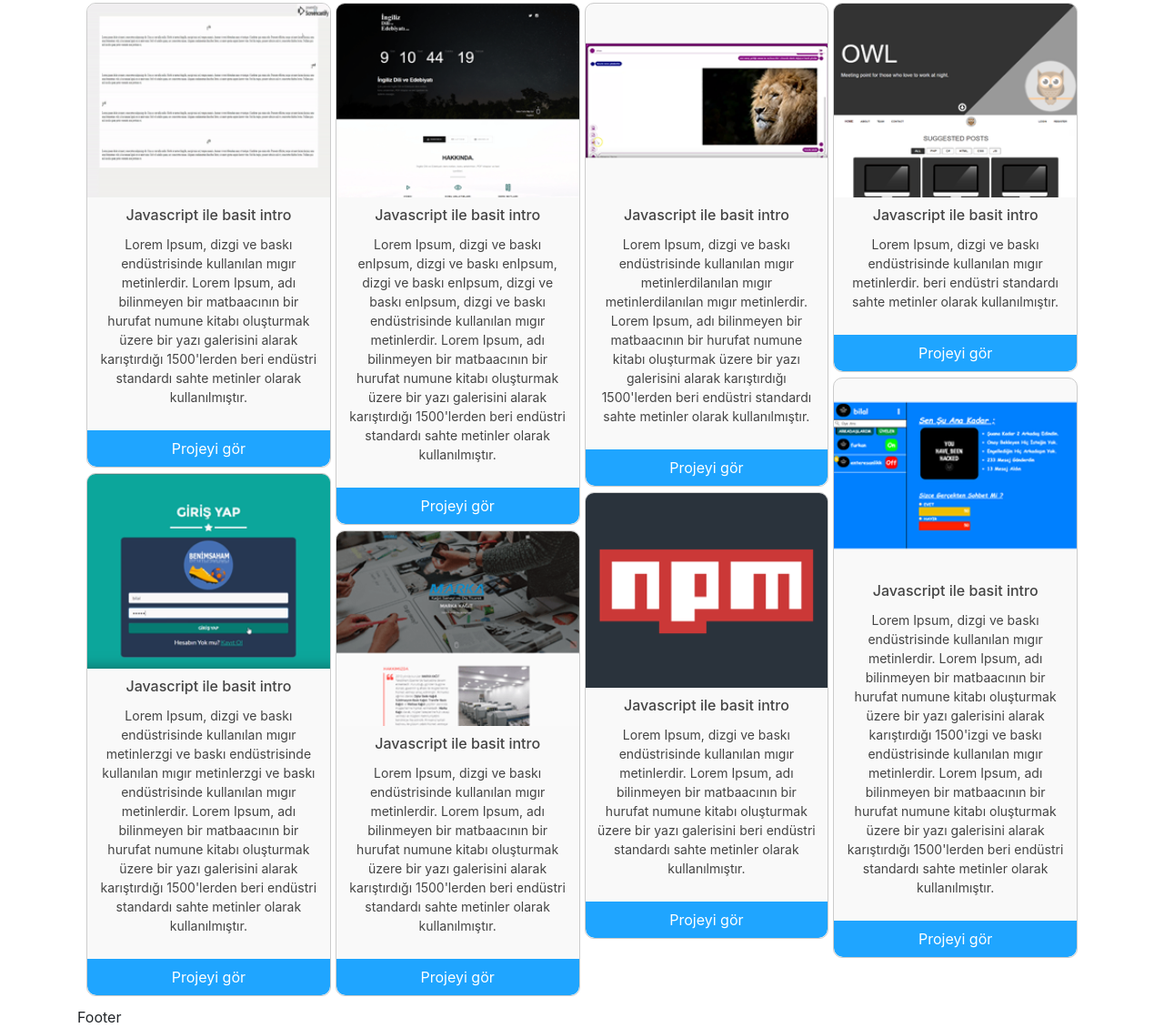
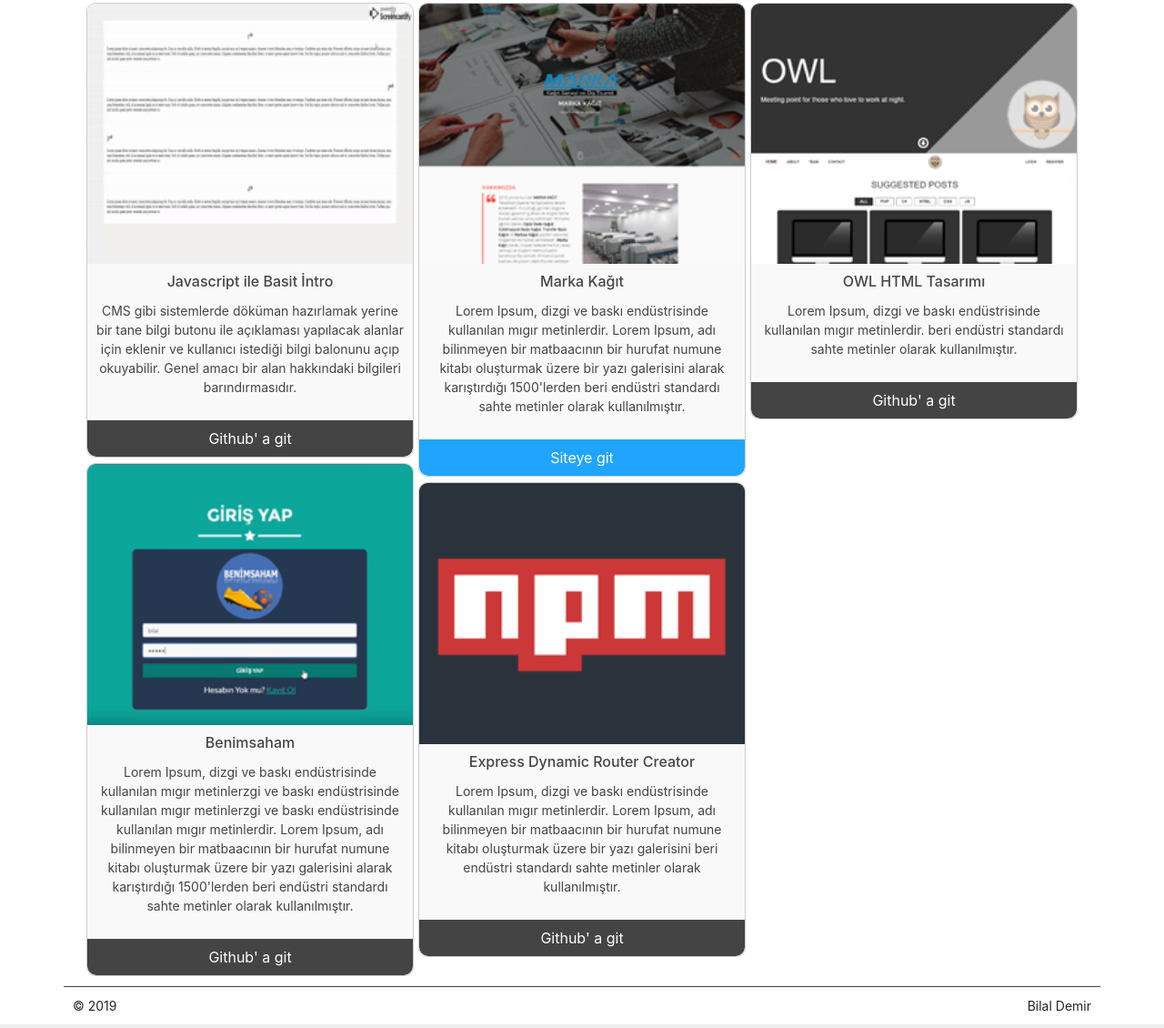
Before and after one commit to enteresanlikk/cv-html-template, a plain HTML site: page index.html in a window 1280 px wide. Shown: the part 2899-4029 px from the top of the page at 91% size. Drawn offline with Linux system fonts and the light colour scheme.

Commit message:
Footer yazıldı.

```diff
--- a/assets/css/scss/_layout.scss
+++ b/assets/css/scss/_layout.scss
@@ -299,3 +299,15 @@ html {
 .flex {
     display: flex;
 }
+
+.footer {
+    .container {
+        padding: 10px;
+        border-top: 1px solid $black4;
+        font-size: 14px;
+    }
+    .right {
+        display: flex;
+        justify-content: flex-end;
+    }
+}
--- a/assets/css/scss/pages/_home.scss
+++ b/assets/css/scss/pages/_home.scss
@@ -264,7 +264,7 @@
     padding: 5px 10px;
     grid-column-gap: 5px;
     column-gap: 5px;
-    column-count: 4;
+    column-count: 3;
     .column {
         border-radius: 10px;
         display: inline-block;
@@ -292,6 +292,10 @@
                 padding: 10px;
                 font-size: 14px;
             }
+            .buttons {
+                border-radius: 0 0 10px 10px;
+                overflow: hidden;
+                display: flex;
                 a {
                     width: 100%;
                     padding: 8px 0;
@@ -301,12 +305,15 @@
                     background: $primary;
                     color: $white;
                     text-decoration: none;
-                transition: .3s;
-                border-radius: 0 0 10px 10px;
                     &:hover {
                         opacity: 0.8;
                     }
+                    &.github {
+                        background: $black4;
                     }
+                }
+            }
+
         }
     }
     @include breakpoint(xs) {
--- a/index.html
+++ b/index.html
@@ -5,8 +5,15 @@
     <meta name="viewport" content="width=device-width, initial-scale=1.0">
     <meta http-equiv="X-UA-Compatible" content="ie=edge">
     <title>Bilal Demir</title>
+    <link rel="stylesheet" href="assets/css/style.css">
 
-    <link rel="stylesheet" href="assets/css/style.css">
+    <!--
+        ||||||
+        |||  |||
+        ||||||
+        |||  |||
+        ||||||
+    -->
 
 </head>
 <body>
@@ -364,9 +371,13 @@
                             <img src="assets/img/portfolio/basic-intro-js.gif" alt="">
                         </div>
                         <div class="bottom text-center">
-                            <h6>Javascript ile basit intro</h6>
-                            <p>Lorem Ipsum, dizgi ve baskı endüstrisinde kullanılan mıgır metinlerdir. Lorem Ipsum, adı bilinmeyen bir matbaacının bir hurufat numune kitabı oluşturmak üzere bir yazı galerisini alarak karıştırdığı 1500'lerden beri endüstri standardı sahte metinler olarak kullanılmıştır.</p>
-                            <a href="javascript:;" target="_blank" rel="nofollow">Projeyi gör</a>
+                            <h6>Javascript ile Basit İntro</h6>
+                            <p>
+                                CMS gibi sistemlerde döküman hazırlamak yerine bir tane bilgi butonu ile açıklaması yapılacak alanlar için eklenir ve kullanıcı istediği bilgi balonunu açıp okuyabilir. Genel amacı bir alan hakkındaki bilgileri barındırmasıdır.
+                            </p>
+                            <div class="buttons">
+                                <a href="https://github.com/enteresanlikk/basic-intro-js" class="github" target="_blank" rel="nofollow">Github' a git</a>
+                            </div>
                         </div>
                     </div>
 
@@ -375,20 +386,11 @@
                             <img src="assets/img/portfolio/benimsaham.png" alt="">
                         </div>
                         <div class="bottom text-center">
-                            <h6>Javascript ile basit intro</h6>
+                            <h6>Benimsaham</h6>
                             <p>Lorem Ipsum, dizgi ve baskı endüstrisinde kullanılan mıgır metinlerzgi ve baskı endüstrisinde kullanılan mıgır metinlerzgi ve baskı endüstrisinde kullanılan mıgır metinlerdir. Lorem Ipsum, adı bilinmeyen bir matbaacının bir hurufat numune kitabı oluşturmak üzere bir yazı galerisini alarak karıştırdığı 1500'lerden beri endüstri standardı sahte metinler olarak kullanılmıştır.</p>
-                            <a href="javascript:;" target="_blank" rel="nofollow">Projeyi gör</a>
-                        </div>
-                    </div>
-
-                    <div class="column">
-                        <div class="top">
-                            <img src="assets/img/portfolio/ingilizdiliveedebiyati.png" alt="">
-                        </div>
-                        <div class="bottom text-center">
-                            <h6>Javascript ile basit intro</h6>
-                            <p>Lorem Ipsum, dizgi ve baskı enIpsum, dizgi ve baskı enIpsum, dizgi ve baskı enIpsum, dizgi ve baskı enIpsum, dizgi ve baskı endüstrisinde kullanılan mıgır metinlerdir. Lorem Ipsum, adı bilinmeyen bir matbaacının bir hurufat numune kitabı oluşturmak üzere bir yazı galerisini alarak karıştırdığı 1500'lerden beri endüstri standardı sahte metinler olarak kullanılmıştır.</p>
-                            <a href="javascript:;" target="_blank" rel="nofollow">Projeyi gör</a>
+                            <div class="buttons">
+                                <a href="https://github.com/enteresanlikk/nodejs-my-fiels-project" class="github" target="_blank" rel="nofollow">Github' a git</a>
+                            </div>
                         </div>
                     </div>
 
@@ -397,20 +399,11 @@
                             <img src="assets/img/portfolio/markadijitalkagit.png" alt="">
                         </div>
                         <div class="bottom text-center">
-                            <h6>Javascript ile basit intro</h6>
+                            <h6>Marka Kağıt</h6>
                             <p>Lorem Ipsum, dizgi ve baskı endüstrisinde kullanılan mıgır metinlerdir. Lorem Ipsum, adı bilinmeyen bir matbaacının bir hurufat numune kitabı oluşturmak üzere bir yazı galerisini alarak karıştırdığı 1500'lerden beri endüstri standardı sahte metinler olarak kullanılmıştır.</p>
-                            <a href="javascript:;" target="_blank" rel="nofollow">Projeyi gör</a>
-                        </div>
-                    </div>
-
-                    <div class="column">
-                        <div class="top">
-                            <img src="assets/img/portfolio/nodeSohbet.png" alt="">
-                        </div>
-                        <div class="bottom text-center">
-                            <h6>Javascript ile basit intro</h6>
-                            <p>Lorem Ipsum, dizgi ve baskı endüstrisinde kullanılan mıgır metinlerdilanılan mıgır metinlerdilanılan mıgır metinlerdir. Lorem Ipsum, adı bilinmeyen bir matbaacının bir hurufat numune kitabı oluşturmak üzere bir yazı galerisini alarak karıştırdığı 1500'lerden beri endüstri standardı sahte metinler olarak kullanılmıştır.</p>
-                            <a href="javascript:;" target="_blank" rel="nofollow">Projeyi gör</a>
+                            <div class="buttons">
+                                <a href="https://markakagit.com" target="_blank" rel="nofollow">Siteye git</a>
+                            </div>
                         </div>
                     </div>
 
@@ -419,9 +412,11 @@
                             <img src="assets/img/portfolio/npm.png" alt="">
                         </div>
                         <div class="bottom text-center">
-                            <h6>Javascript ile basit intro</h6>
+                            <h6>Express Dynamic Router Creator</h6>
                             <p>Lorem Ipsum, dizgi ve baskı endüstrisinde kullanılan mıgır metinlerdir. Lorem Ipsum, adı bilinmeyen bir matbaacının bir hurufat numune kitabı oluşturmak üzere bir yazı galerisini beri endüstri standardı sahte metinler olarak kullanılmıştır.</p>
-                            <a href="javascript:;" target="_blank" rel="nofollow">Projeyi gör</a>
+                            <div class="buttons">
+                                <a href="https://github.com/enteresanlikk/express-dynamic-router-creator" class="github" target="_blank" rel="nofollow">Github' a git</a>
+                            </div>
                         </div>
                     </div>
 
@@ -430,20 +425,11 @@
                             <img src="assets/img/portfolio/owl.png" alt="">
                         </div>
                         <div class="bottom text-center">
-                            <h6>Javascript ile basit intro</h6>
+                            <h6>OWL HTML Tasarımı</h6>
                             <p>Lorem Ipsum, dizgi ve baskı endüstrisinde kullanılan mıgır metinlerdir. beri endüstri standardı sahte metinler olarak kullanılmıştır.</p>
-                            <a href="javascript:;" target="_blank" rel="nofollow">Projeyi gör</a>
-                        </div>
-                    </div>
-
-                    <div class="column">
-                        <div class="top">
-                            <img src="assets/img/portfolio/sohbetmi.png" alt="">
-                        </div>
-                        <div class="bottom text-center">
-                            <h6>Javascript ile basit intro</h6>
-                            <p>Lorem Ipsum, dizgi ve baskı endüstrisinde kullanılan mıgır metinlerdir. Lorem Ipsum, adı bilinmeyen bir matbaacının bir hurufat numune kitabı oluşturmak üzere bir yazı galerisini alarak karıştırdığı 1500'izgi ve baskı endüstrisinde kullanılan mıgır metinlerdir. Lorem Ipsum, adı bilinmeyen bir matbaacının bir hurufat numune kitabı oluşturmak üzere bir yazı galerisini alarak karıştırdığı 1500'lerden beri endüstri standardı sahte metinler olarak kullanılmıştır.</p>
-                            <a href="javascript:;" target="_blank" rel="nofollow">Projeyi gör</a>
+                            <div class="buttons">
+                                <a href="https://github.com/enteresanlikk/html-owl-template" class="github" target="_blank" rel="nofollow">Github' a git</a>
+                            </div>
                         </div>
                     </div>
 
@@ -454,8 +440,13 @@
     </main>
 
     <footer class="footer">
-        <div class="container">
-            Footer
+        <div class="container flex">
+            <div class="left w-100">
+                &copy; 2019
+            </div>
+            <div class="right w-100">
+                Bilal Demir
+            </div>
         </div>
     </footer>
 
```
Also changed, not shown: assets/css/style.css, 1 other file. Lines whose indentation alone changed are shown as unchanged.
